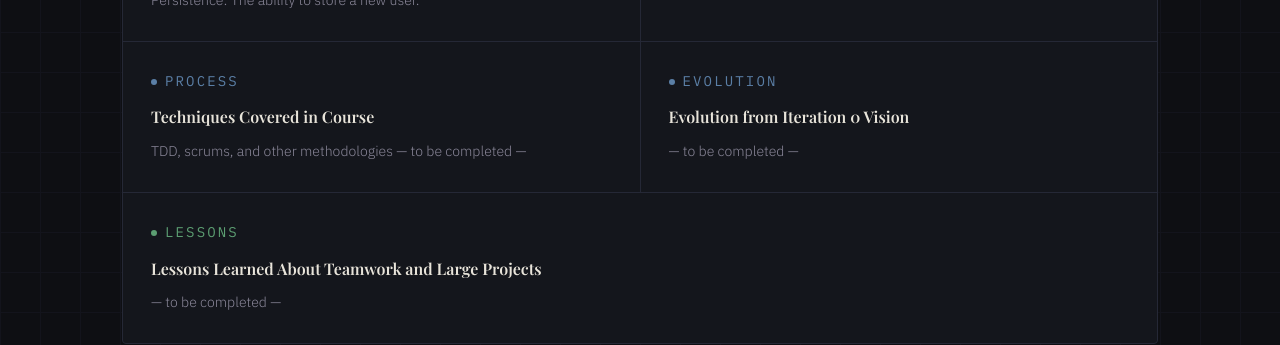
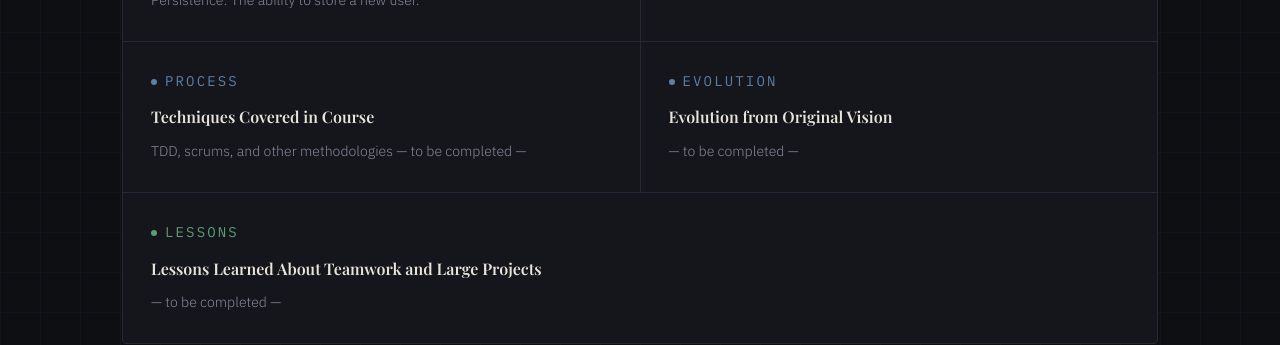
Before and after one commit to AlonSlonimsky/DISKussMe, a Jekyll site: the page built from index.html, in a window 1280 px wide and 900 px high, scrolled down 5514 px. Shown: the part 368-713 px from the top of the window. Built offline with Jekyll 4.4.1, drawn with Linux system fonts in a browser that asks for light colours.

Commit message:
removed weird zero

```diff
--- a/index.html
+++ b/index.html
@@ -368,7 +368,7 @@ Persistence: The ability to store a new user. </p>
       <!-- Evolution from iteration 0 -->
       <div class="pm-item">
         <p class="pm-item-label note">Evolution</p>
-        <h3>Evolution from Iteration 0 Vision</h3>
+        <h3>Evolution from Original Vision</h3>
         <p>— to be completed —</p>
       </div>
 
```
